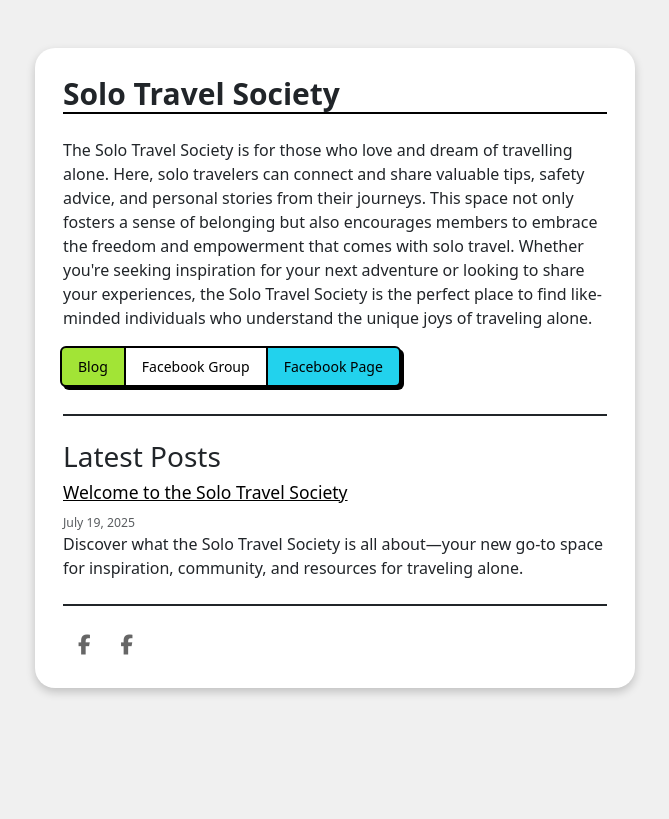
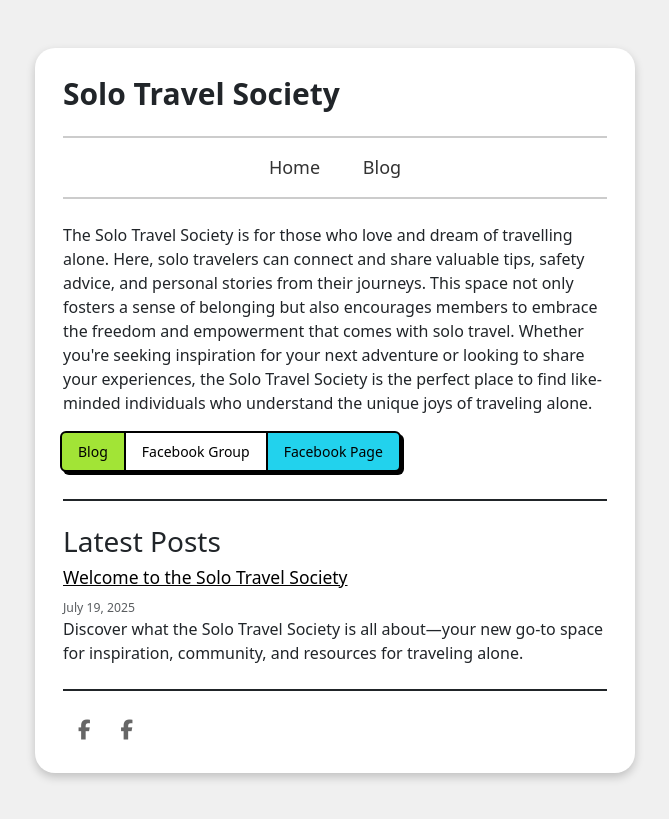
Before and after one commit to solotravelsociety/solotravelsociety.com, a Jekyll site: the page built from index.md, in a window 1280 px wide. Shown: the top 819 px of the page, without its empty margins (305-974 px from the left). Built offline with Jekyll 4.4.1, drawn with Linux system fonts in a browser that asks for light colours; nearby versions of some CDN libraries.

Commit message:
Add global menu.

```diff
--- a/assets/css/style.css
+++ b/assets/css/style.css
@@ -127,6 +127,10 @@ p {
 
 .main-nav {
   font-size: 18px;
+  border-top: 2px solid #ccc;
+  border-bottom: 2px solid #ccc;
+  padding: 1rem 0;
+  margin-bottom: 2rem;
 }
 
 .nav-menu {
--- a/index.md
+++ b/index.md
@@ -7,7 +7,13 @@ title: Solo Travel Society
   <div class="wrapper">
     <div class="content">
       <header>
-        <h1 id="awesome-ghost-" class="mb-4 border-bottom">Solo Travel Society</h1>
+        <h1 id="awesome-ghost-" class="mb-4">Solo Travel Society</h1>
+        <nav class="main-nav text-center my-4">
+        <ul class="nav-menu list-inline">
+          <li class="list-inline-item active"><a href="{{ '/' | relative_url }}">Home</a></li>
+          <li class="list-inline-item"><a href="{{ '/blog/' | relative_url }}">Blog</a></li>
+        </ul>
+        </nav>
       </header>
       <p>
         The Solo Travel Society is for those who love and dream of travelling alone. Here, solo travelers can connect and share valuable tips, safety advice, and personal stories from their journeys. This space not only fosters a sense of belonging but also encourages members to embrace the freedom and empowerment that comes with solo travel. Whether you're seeking inspiration for your next adventure or looking to share your experiences, the Solo Travel Society is the perfect place to find like-minded individuals who understand the unique joys of traveling alone.
```
Also changed, not shown: _layouts/post.html (+6 -8 lines), blog.md (+7 -1 lines).
